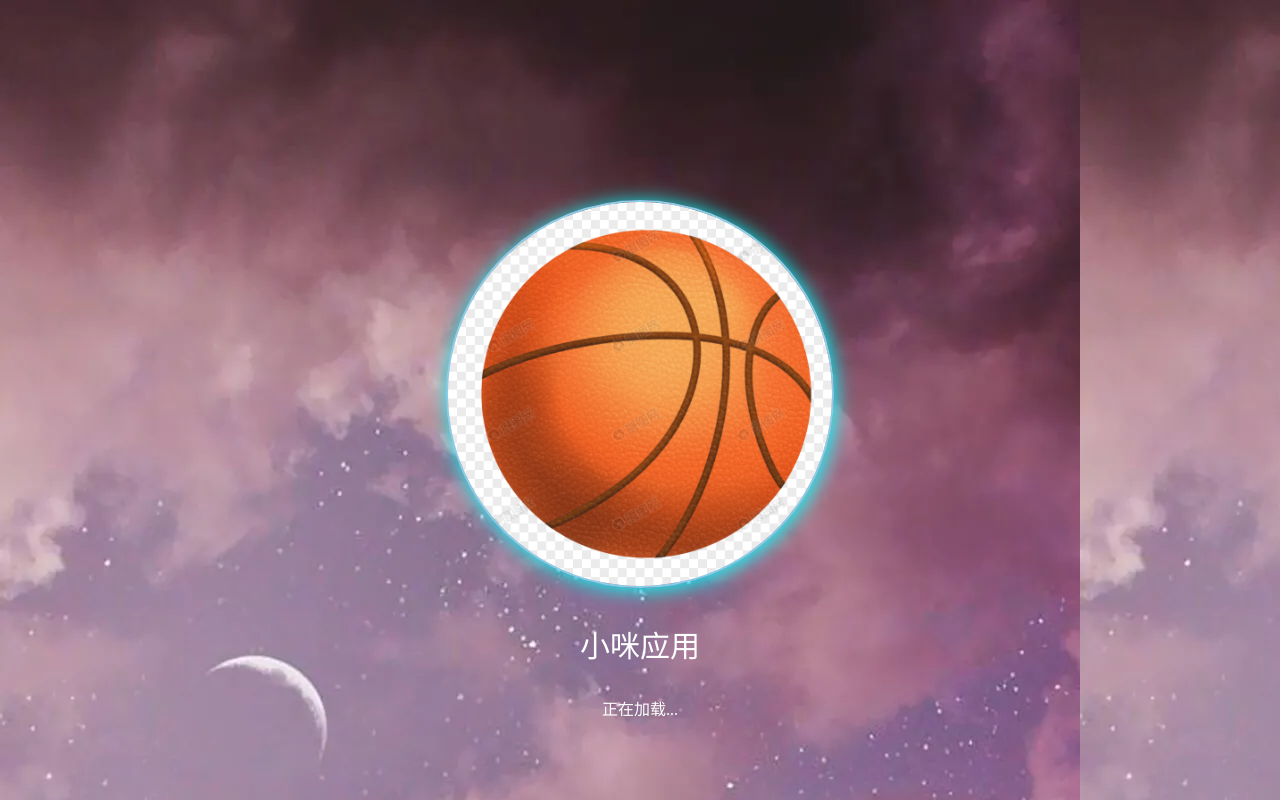
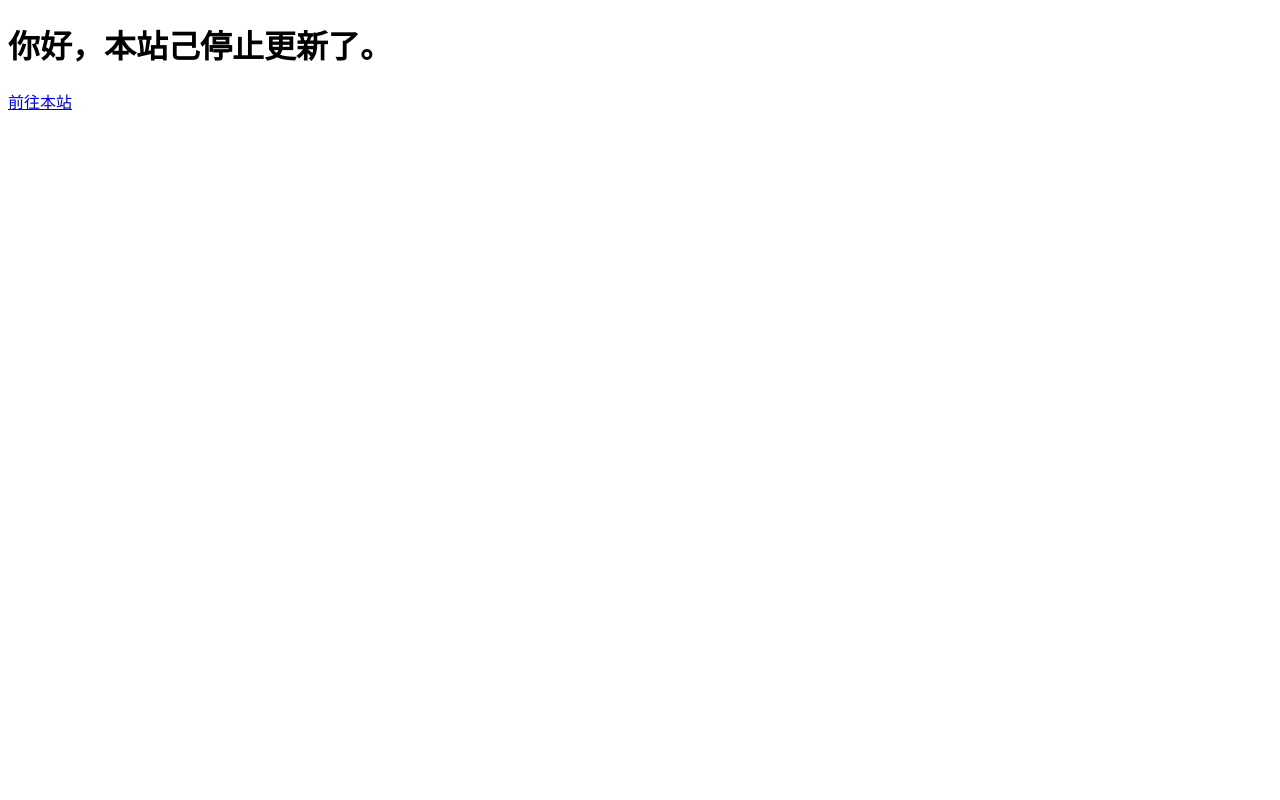
Before and after one commit to xmxiaomi/xiaomi, a plain HTML site: page index.html in a window 1280 px wide. Drawn offline with Linux system fonts and the light colour scheme.

Commit message:
Update index.html

```diff
--- a/index.html
+++ b/index.html
@@ -3,62 +3,8 @@
   <head>
 	<meta charset="utf-8" name="viewport" content="width=device-width, initial-scale=1, maximum-scale=1, user-scalable=no">
 	<title>WebCat</title>
-  <style>
-  *{
-    margin:0;
-    padding:0;
-    }
-  body{
-    width:100vw;
-    height:100vh;
-    }
-  .loading{
-    text-align:center;
-    color:white;
-    position:absolute;
-    top:0;
-    left:0;
-    width:100%;
-    height:100%;
-    background-image:url("d.jpg")
-    }
-  .loading img{
-    width:30%;
-    border:2px solid skyblue;
-    border-radius:50%;
-    margin-top:200px;
-    box-shadow:2px 2px 20px rgb(0,255,255);
-
-    }
-  .loading p{
-    font-size:30px;
-    margin-top:30px;
-
-    }
-  </style>
-  </head>
   <body>
-
-  <div class="loading">
-  <img src="appIcon.png"/>
-  <p>小咪应用</p>
-  <p style="font-size:16px;">正在加载...</p>
-
-  </div>
-
-  <div class="page1">
-
-
-  </div>
-
-  <script>
-  let loading = document.querySelector(".loading")
-  setTimeout(function (){
-  loading.style.display ="none"
-  				window.location.href = 'newindex.html'
-  },6000);
-
-  </script>
-
+	  <h1>你好，本站己停止更新了。</h1>
+	  <a href="54.html">前往本站</a>
   </body>
 </html>
```
